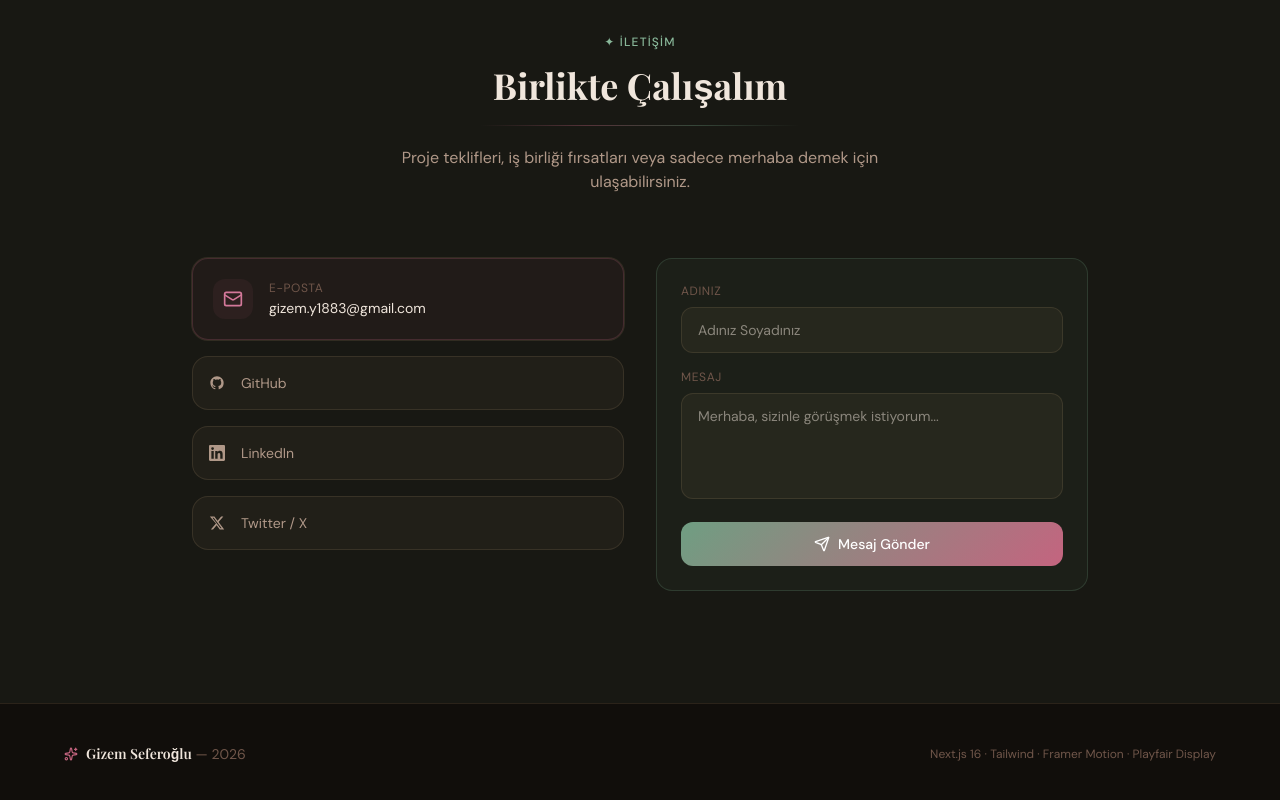
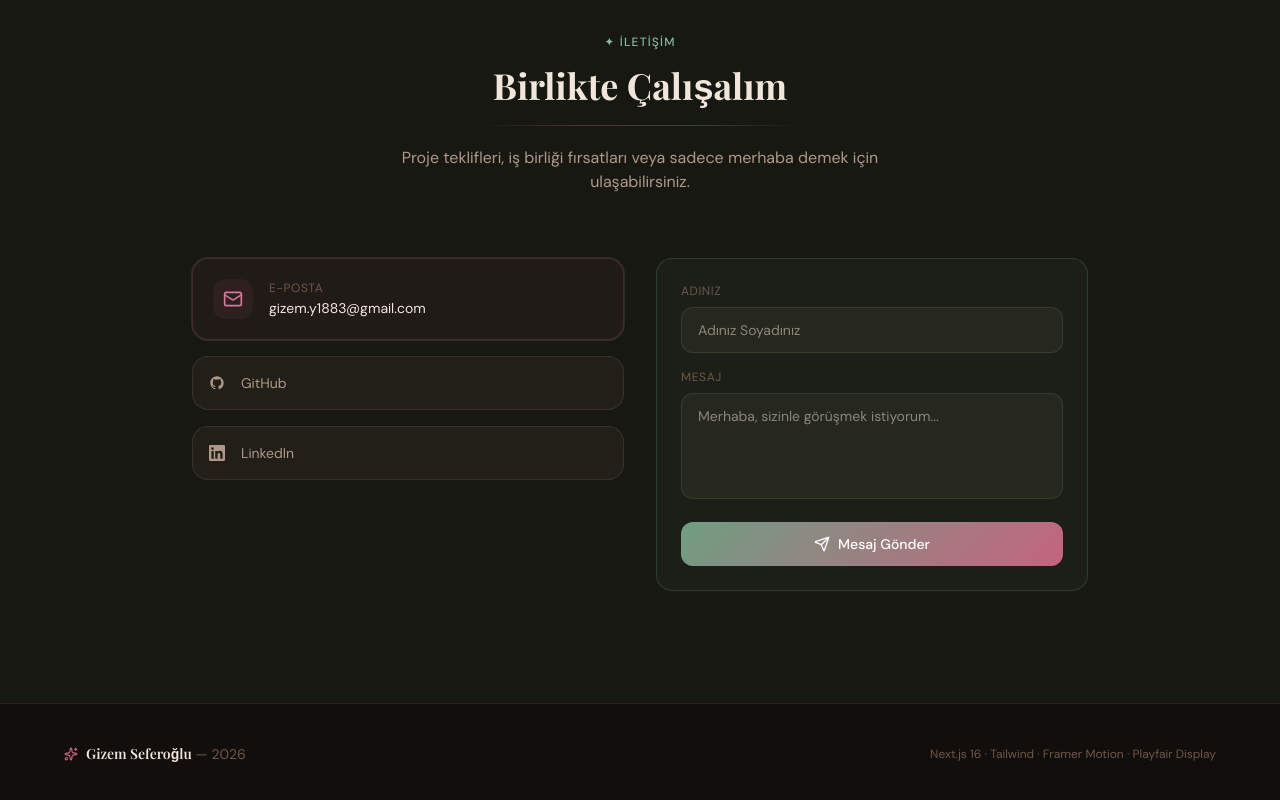
Before and after one commit to gizemyigitt/portfolio, a Next.js app: page / in a window 1280 px wide. Shown: the part 4685-5485 px from the top of the page. Built offline with nearby package versions, Linux system fonts and the light colour scheme; a web font is replaced by a local one.

Commit message:
fix: iletisim bolumunden twitter kaldirildi

```diff
--- a/components/ContactSection.tsx
+++ b/components/ContactSection.tsx
@@ -12,7 +12,6 @@ export default function ContactSection() {
   const socials = [
     { icon: GithubIcon, label: "GitHub",     href: siteConfig.github,   rose: false },
     { icon: LinkedinIcon, label: "LinkedIn", href: siteConfig.linkedin, rose: true  },
-    { icon: XIcon, label: "Twitter / X",     href: siteConfig.twitter,  rose: false },
   ];
 
   return (
```
